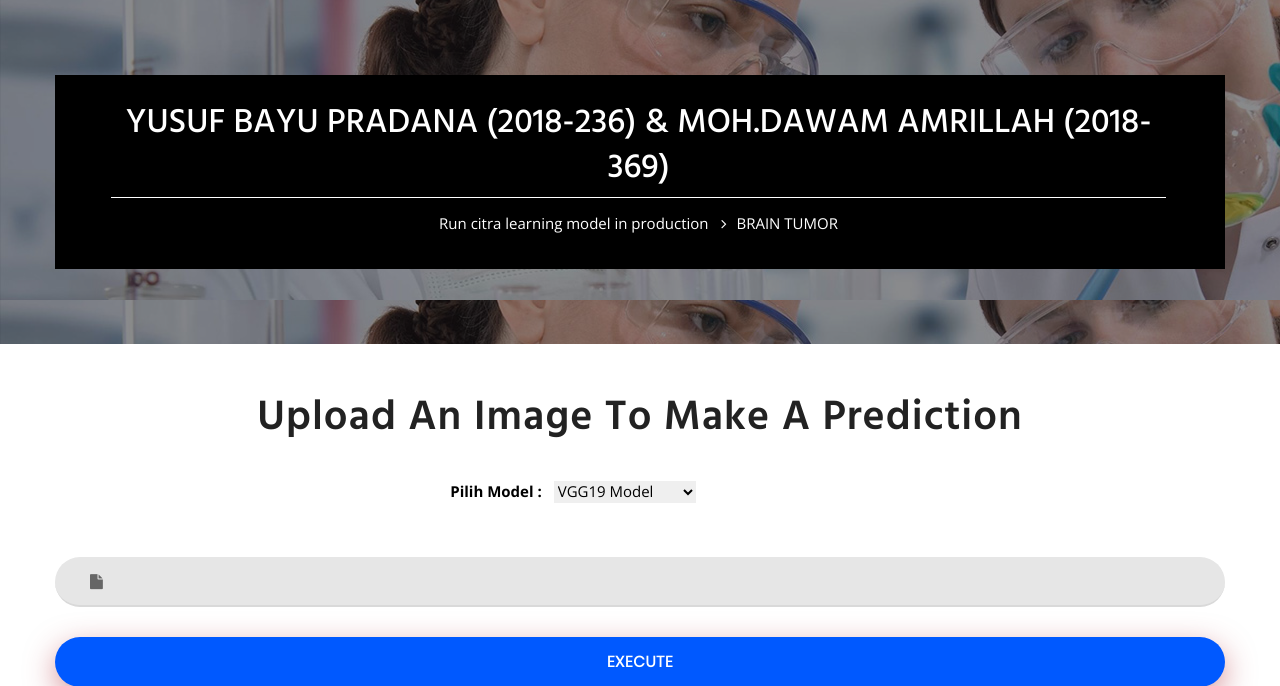
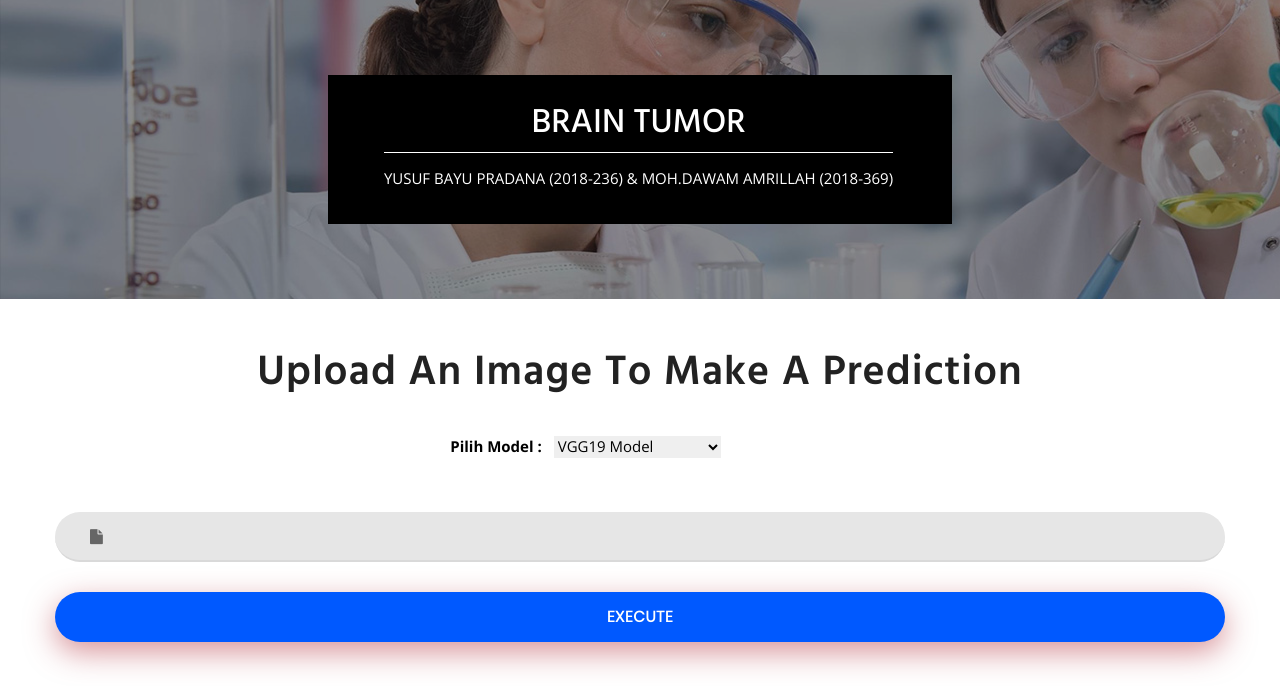
Before and after one commit to dawamamrillah/machine, a Flask app: page / in a window 1280 px wide. Shown: the top 686 px of the page. Run offline with Flask 2, Linux system fonts and the light colour scheme; some libraries are stand-ins or nearby versions; some web fonts are replaced.

Commit message:
Update select.html

```diff
--- a/templates/select.html
+++ b/templates/select.html
@@ -5,10 +5,9 @@
 <section class="page-title centred" style="background-image: url(../static/main/images/background/page-title.jpg);">
     <div class="container">
         <div class="content-box" style="background-color: #000000;">
-            <div class="title">YUSUF BAYU PRADANA (2018-236) & MOH.DAWAM AMRILLAH (2018-369)</div>
+            <div class="title">BRAIN TUMOR</div>
             <ul class="bread-crumb">
-                <li>Run citra learning model in production</li>
-                <li>BRAIN TUMOR</li>
+                <li>YUSUF BAYU PRADANA (2018-236) & MOH.DAWAM AMRILLAH (2018-369)</li>
             </ul>
         </div>
     </div>
@@ -33,7 +32,7 @@
                         <select name="select_model" id="selected_model">
                             <option value='VGG19Model'>VGG19 Model </option>
                             <option value='manual'>Sequential Model </option>
-                            <option value='LRSModel'>VGG16 Model </option>
+                            <option value='LRSModel'>INCEPTION V3 Model </option>
                         </select>
                     </div>
                 </div>
```
